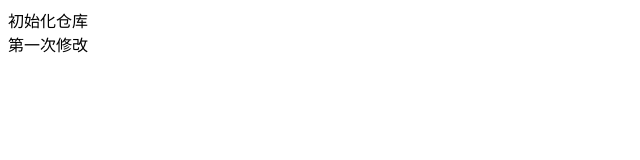
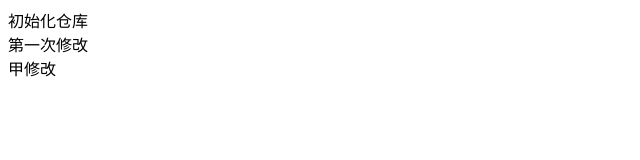
Before and after one commit to Q-X-YU/1807A, a plain HTML site: page index.html in a window 1280 px wide. Shown: the full height of the page, 0-640 px from the left. Drawn offline with Linux system fonts and the light colour scheme.

Commit message:
甲修改

```diff
--- a/index.html
+++ b/index.html
@@ -8,5 +8,6 @@
 <body>
     初始化仓库
     <div>第一次修改</div>
+    <div>甲修改</div>
 </body>
 </html>
```
